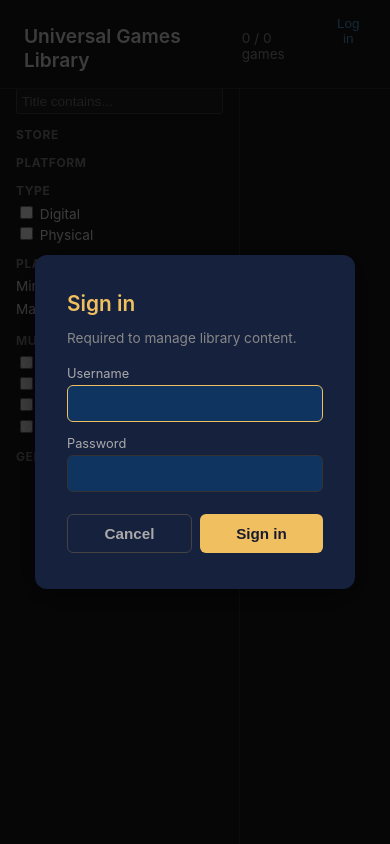
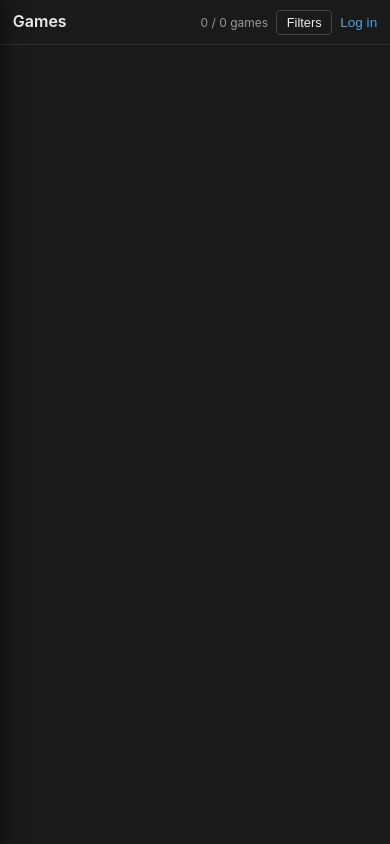
Before and after one commit to filecore/universal-games-library, a FastAPI app: page / in a window 390 px wide. Run offline with FastAPI, Linux system fonts and the light colour scheme; data that the repository does not hold is empty; parts of the project's set-up code (start-up, migrations or seed data) failed here and were passed over; some libraries are stand-ins or nearby versions.

Commit message:
Fix modal CSS bug and add mobile responsive layout
Modal was visible on page load because the .modal-overlay CSS rule
{ display: flex } overrode the HTML hidden attribute (CSS class
specificity beats element attribute). Result: login popped up
immediately and Cancel couldn't hide it. Switch to a .open class
gated by `display: none` default.

Mobile (<= 768px):
- Sidebar becomes a slide-in drawer with backdrop
- Add a "Filters" toggle button in the header (hidden on desktop)
- Grid switches to 140px min cards
- Header tightens, title shortens to "Games"
- Login modal sized to viewport with padding

```diff
--- a/web/static/app.js
+++ b/web/static/app.js
@@ -27,7 +27,9 @@ function renderAuthArea() {
 }
 
 function openLoginModal() {
-    document.getElementById("login-modal").hidden = false;
+    const modal = document.getElementById("login-modal");
+    modal.classList.add("open");
+    modal.hidden = false;
     document.getElementById("login-error").hidden = true;
     document.getElementById("login-username").value = "";
     document.getElementById("login-password").value = "";
@@ -35,7 +37,19 @@ function openLoginModal() {
 }
 
 function closeLoginModal() {
-    document.getElementById("login-modal").hidden = true;
+    const modal = document.getElementById("login-modal");
+    modal.classList.remove("open");
+    modal.hidden = true;
+}
+
+function openFilters() {
+    document.getElementById("filters").classList.add("open");
+    document.getElementById("filters-backdrop").classList.add("open");
+}
+
+function closeFilters() {
+    document.getElementById("filters").classList.remove("open");
+    document.getElementById("filters-backdrop").classList.remove("open");
 }
 
 async function logout() {
@@ -296,6 +310,10 @@ document.getElementById("manual-form").addEventListener("submit", async (ev) =>
     document.getElementById("filters").addEventListener(ev, render);
 });
 
+document.getElementById("filters-toggle").addEventListener("click", openFilters);
+document.getElementById("filters-close").addEventListener("click", closeFilters);
+document.getElementById("filters-backdrop").addEventListener("click", closeFilters);
+
 (async () => {
     await loadMe();
     await loadGames();
--- a/web/static/styles.css
+++ b/web/static/styles.css
@@ -183,14 +183,15 @@ main#games {
 }
 
 .modal-overlay {
+    display: none;
     position: fixed;
     inset: 0;
     background: rgba(0, 0, 0, 0.75);
-    display: flex;
     align-items: center;
     justify-content: center;
     z-index: 100;
 }
+.modal-overlay.open { display: flex; }
 .modal-card {
     background: #16213e;
     border-radius: 12px;
@@ -255,3 +256,70 @@ main#games {
     border: 1px solid #444;
 }
 .modal-card button.ghost:hover { background: #222; color: #eee; }
+
+#filters-toggle {
+    display: none;
+    background: none;
+    border: 1px solid #444;
+    color: #eee;
+    padding: 0.25rem 0.6rem;
+    border-radius: 4px;
+    font-size: 0.8rem;
+    cursor: pointer;
+}
+
+@media (max-width: 768px) {
+    header { padding: 0.6rem 0.8rem; gap: 0.5rem; }
+    header h1 { font-size: 1rem; }
+    .header-right { gap: 0.5rem; flex-wrap: wrap; justify-content: flex-end; }
+    #stats { font-size: 0.75rem; }
+    #filters-toggle { display: inline-block; }
+
+    aside#filters {
+        top: 0;
+        height: 100vh;
+        width: 80vw;
+        max-width: 320px;
+        z-index: 50;
+        transform: translateX(-100%);
+        transition: transform 0.2s ease;
+        box-shadow: 4px 0 16px rgba(0, 0, 0, 0.5);
+    }
+    aside#filters.open { transform: translateX(0); }
+    aside#filters .close-btn {
+        display: block;
+        width: 100%;
+        margin-bottom: 0.5rem;
+        background: #333;
+    }
+
+    main#games {
+        margin-left: 0;
+        padding: 0.75rem 0.5rem;
+        grid-template-columns: repeat(auto-fill, minmax(140px, 1fr));
+        gap: 0.5rem;
+    }
+    .card .title { font-size: 0.8rem; }
+    .card .meta { font-size: 0.7rem; }
+    .badge { font-size: 0.65rem; }
+
+    .modal-card {
+        width: calc(100vw - 2rem);
+        max-width: 340px;
+        margin: 1rem;
+        padding: 24px 20px;
+    }
+
+    .filters-backdrop {
+        display: none;
+        position: fixed;
+        inset: 0;
+        background: rgba(0, 0, 0, 0.5);
+        z-index: 40;
+    }
+    .filters-backdrop.open { display: block; }
+}
+
+@media (min-width: 769px) {
+    aside#filters .close-btn { display: none; }
+}
--- a/web/templates/index.html
+++ b/web/templates/index.html
@@ -8,16 +8,20 @@
 </head>
 <body>
     <header>
-        <h1>Universal Games Library</h1>
+        <h1>Games</h1>
         <div class="header-right">
             <span id="stats"></span>
+            <button type="button" id="filters-toggle">Filters</button>
             <span id="auth-area">
                 <button type="button" id="login-btn" class="link-btn">Log in</button>
             </span>
         </div>
     </header>
 
+    <div id="filters-backdrop" class="filters-backdrop"></div>
+
     <aside id="filters">
+        <button type="button" id="filters-close" class="close-btn">Close</button>
         <h2>Search</h2>
         <input type="text" id="f-search" placeholder="Title contains...">
 
```
